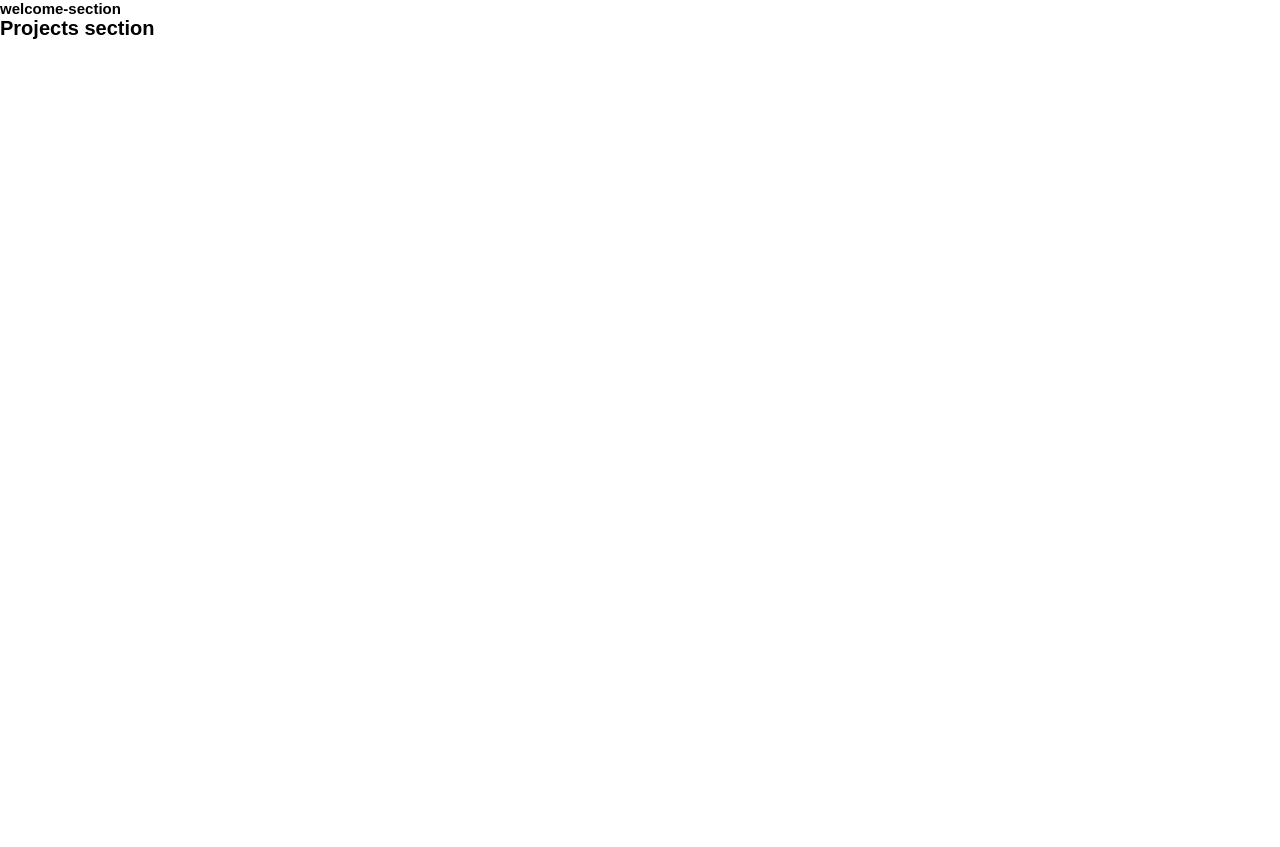
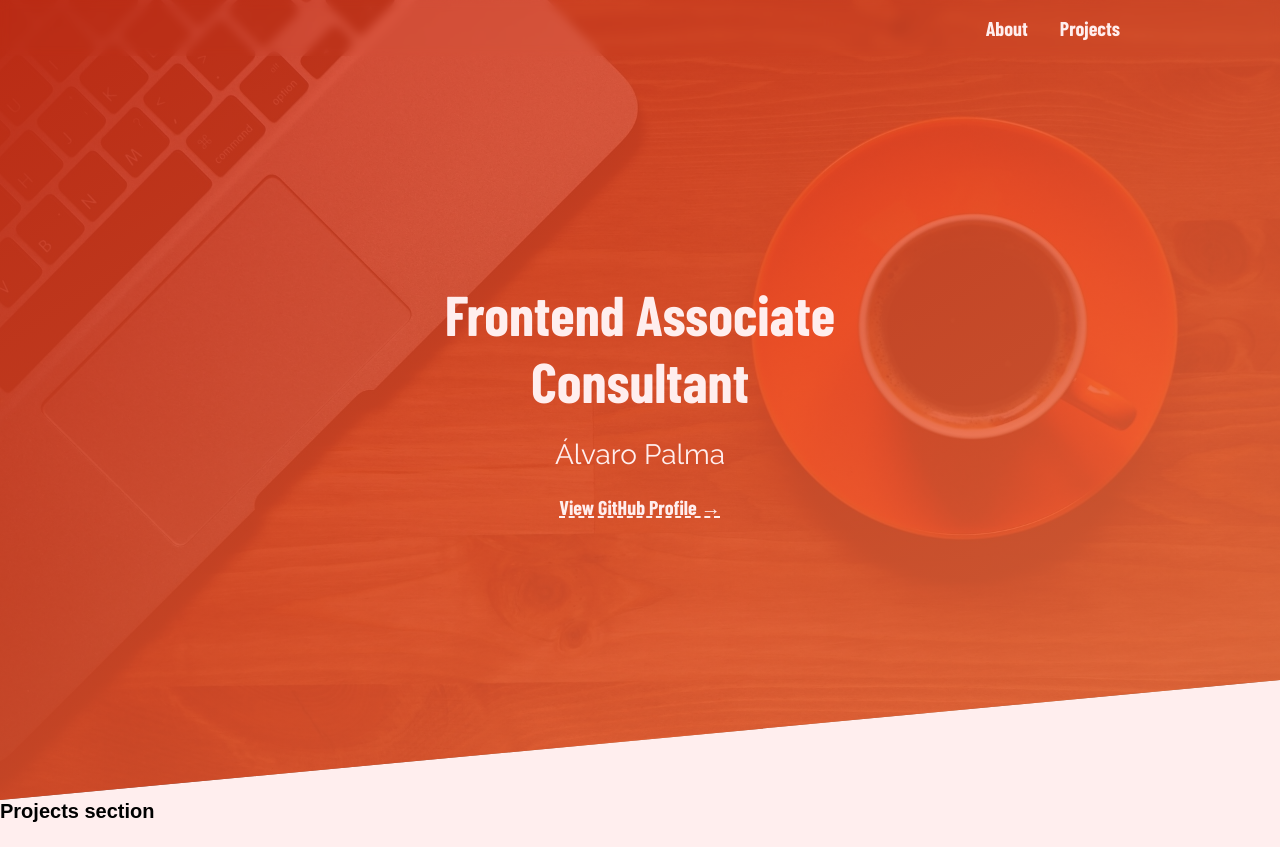
Before and after one commit to alpalma-BOSONIT/fcc-portfolio, a plain HTML site: page index.html in a window 1280 px wide. Before the commit the page ends 800 px from the top, so only its background shows below. Drawn offline with nearby package versions, Linux system fonts and the light colour scheme.

Commit message:
finish welcome section

```diff
--- a/index.css
+++ b/index.css
@@ -1,2 +1,9 @@
+@import './styles/variables.css';
 @import './styles/resets.css';
 @import './styles/utils.css';
+
+/* Sections */
+@import './styles/sections/welcome-section.css';
+
+/* Components */
+@import './styles/sections/components/navbar.css';
--- a/index.html
+++ b/index.html
@@ -8,11 +8,27 @@
     <link rel="stylesheet" href="./index.css">
 </head>
 <body>
+
+    <nav class="navbar">
+        <div class="container">
+            <ul class="navbar__links">
+                <li class="navbar__links__link">About</li>
+                <li class="navbar__links__link">Projects</li>
+            </ul>
+        </div>
+    </nav>
+
    <section id="welcome-section">
-        <h1>welcome-section</h1>
+        <div class="container">
+            <h1 class="welcome-section__h1">Frontend Associate Consultant</h1>
+            <p class="welcome-section__p">Álvaro Palma</p>
+            <a class="link--white" href="https://github.com/alpalma95" target="_blank">View GitHub Profile &rarr;</a>
+        </div>
    </section>
    <main id="projects">
         <h1>Projects section</h1>
+        <!-- TODO: .project-title -->
+        <!-- TODO: link to project -->
    </main>
 </body>
 </html>
--- a/styles/resets.css
+++ b/styles/resets.css
@@ -7,4 +7,18 @@
 body {
     font-family: Arial, Helvetica, sans-serif;
     font-size: 62.5%;
+    background-color: var(--bg);
 }
+
+ul {
+    list-style: none;
+}
+
+a {
+    color: inherit;
+    text-decoration: none;
+}
+
+h1, h2, h3, h4, p {
+    margin-bottom: 1.5rem;
+}
--- a/styles/sections/components/navbar.css
+++ b/styles/sections/components/navbar.css
@@ -0,0 +1,19 @@
+.navbar {
+    padding: 1rem;
+    position: fixed;
+    top: 0;
+    right: 0;
+    left: 0;
+    backdrop-filter: blur(5px);
+    z-index: 2;
+}
+
+.navbar__links {
+    display: flex;
+    gap: 2rem;
+    justify-content: end;
+    font-weight: 700;
+    font-family: var(--font-titles);
+    font-size: var(--font-small);
+    color: var(--bg);
+}
--- a/styles/sections/welcome-section.css
+++ b/styles/sections/welcome-section.css
@@ -0,0 +1,41 @@
+/* h1 {
+    font-size: var(--font-big);
+    font-family: var(--font-titles);
+}
+p {
+    font-size: var(--font-medium);
+    font-family: var(--font-body);
+} */
+#welcome-section {
+    height: 100vh;
+    background-image: linear-gradient(to bottom right, rgba(221, 42, 14, 0.8), rgba(245, 108, 58, .8)), url('../../assets/cup-of-coffee-gc3fa0fe5c_1920.jpg');
+    background-size: cover;
+    padding-top: 8rem;
+    clip-path: polygon(0 0, 100% 0, 100% 85%, 0 100%);
+
+
+}
+
+
+.welcome-section__h1 {
+    font-size: var(--font-big);
+    font-family: var(--font-titles);
+    color: var(--bg)
+}
+
+.welcome-section__p {
+    font-size: var(--font-medium);
+    font-family: var(--font-body);
+    color: var(--bg)
+}
+@media (min-width: 480px) {
+    #welcome-section  {
+        display: grid;
+        place-content: center;
+        text-align: center;
+        padding: 0;
+    }
+    .welcome-section__h1 {
+        font-size: var(--font-xl);
+    }
+}
--- a/styles/utils.css
+++ b/styles/utils.css
@@ -1,5 +1,28 @@
 .container {
-    min-width: 90%;
-    max-width: 80rem;
+    width: min(90%, 60rem);
     margin: 0 auto;
 }
+
+.link--white, .link--red {
+    font-family: var(--font-titles);
+    font-size: var(--font-small);
+    text-decoration: underline dashed;
+    transition: background .2s;
+    cursor: pointer;
+}
+
+.link--white {
+    color: var(--bg);
+
+}
+
+.link--white:hover {
+    color: var(--primary);
+    background-color: var(--bg);
+    text-decoration: none;
+}
+
+.link--red {
+    color: var(--primary);
+
+}
--- a/styles/variables.css
+++ b/styles/variables.css
@@ -1,9 +1,14 @@
+@import url('https://fonts.googleapis.com/css2?family=Barlow+Condensed:wght@700&family=Raleway:wght@400;700&display=swap');
+
 :root {
-    --primary: red;
-    --secondary: blue;
-    --font-titles: monospace;
-    --font-body: arial;
-    --font-big: 2.5 rem;
-    --font-medium: 1.75 rem;
-    --font-small: 1.25 rem;
+    --primary: rgb(221, 42, 14);
+    --secondary: rgb(245, 108, 58);
+    --bg: rgb(255, 238, 238);
+    --font-titles: 'Barlow Condensed', sans-serif;
+    --font-body: 'Raleway', sans-serif;
+    --font-big: 2.5rem;
+    --font-xl: 3.5rem;
+    --font-medium: 1.75rem;
+    --font-small: 1.25rem;
+    --small-screen: 480px;
 }
```
Also changed, not shown: assets/cup-of-coffee-gc3fa0fe5c_1920.jpg (added), styles/sections/components/button.css (added).
